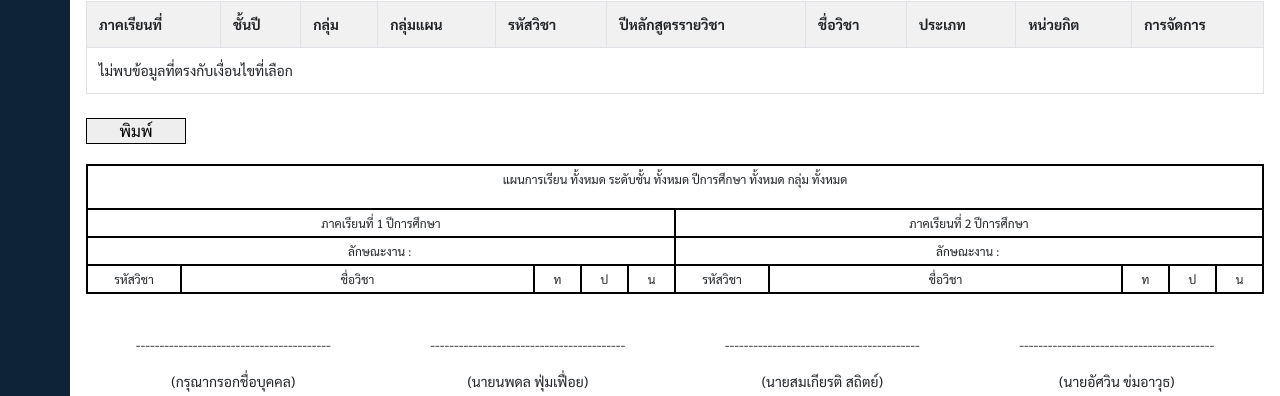
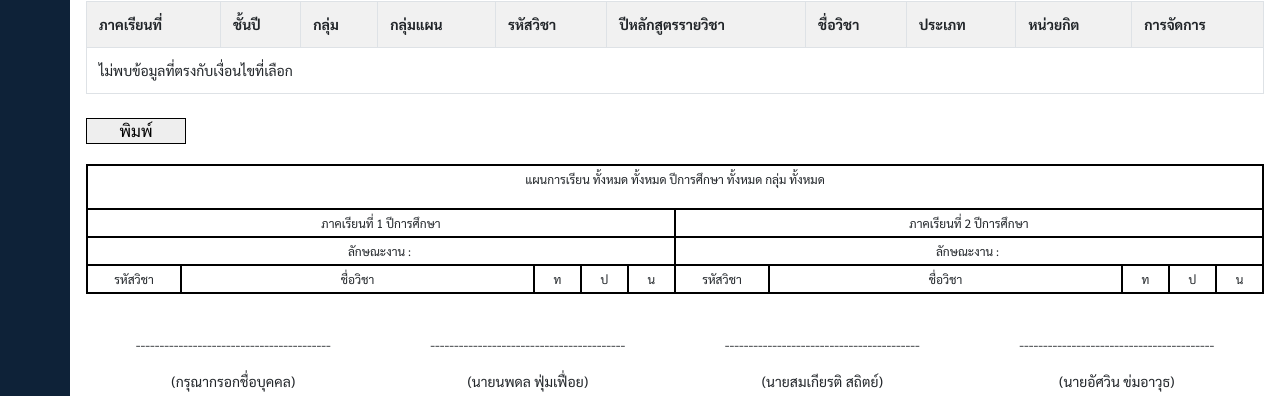
Before and after one commit to PLEUMXDKFC/course_table, a PHP site: page / in a window 1280 px wide. Shown: the part 174-570 px from the top of the page. Run offline with PHP 8.4, Linux system fonts and the light colour scheme; data that the repository does not hold is empty; some libraries are stand-ins or nearby versions.

Commit message:
Update index.php

```diff
--- a/index.php
+++ b/index.php
@@ -353,7 +353,7 @@ function prepareForPrint(data) {
     resultContainer.innerHTML = `
         <p>
             แผนการเรียน ${yearlevel || "ทั้งหมด"}
-            ระดับชั้น ${gradeLevel || "ทั้งหมด"}
+            ${gradeLevel || "ทั้งหมด"}
             ปีการศึกษา ${year || "ทั้งหมด"}
             กลุ่ม ${group || "ทั้งหมด"}
         </p>
```
